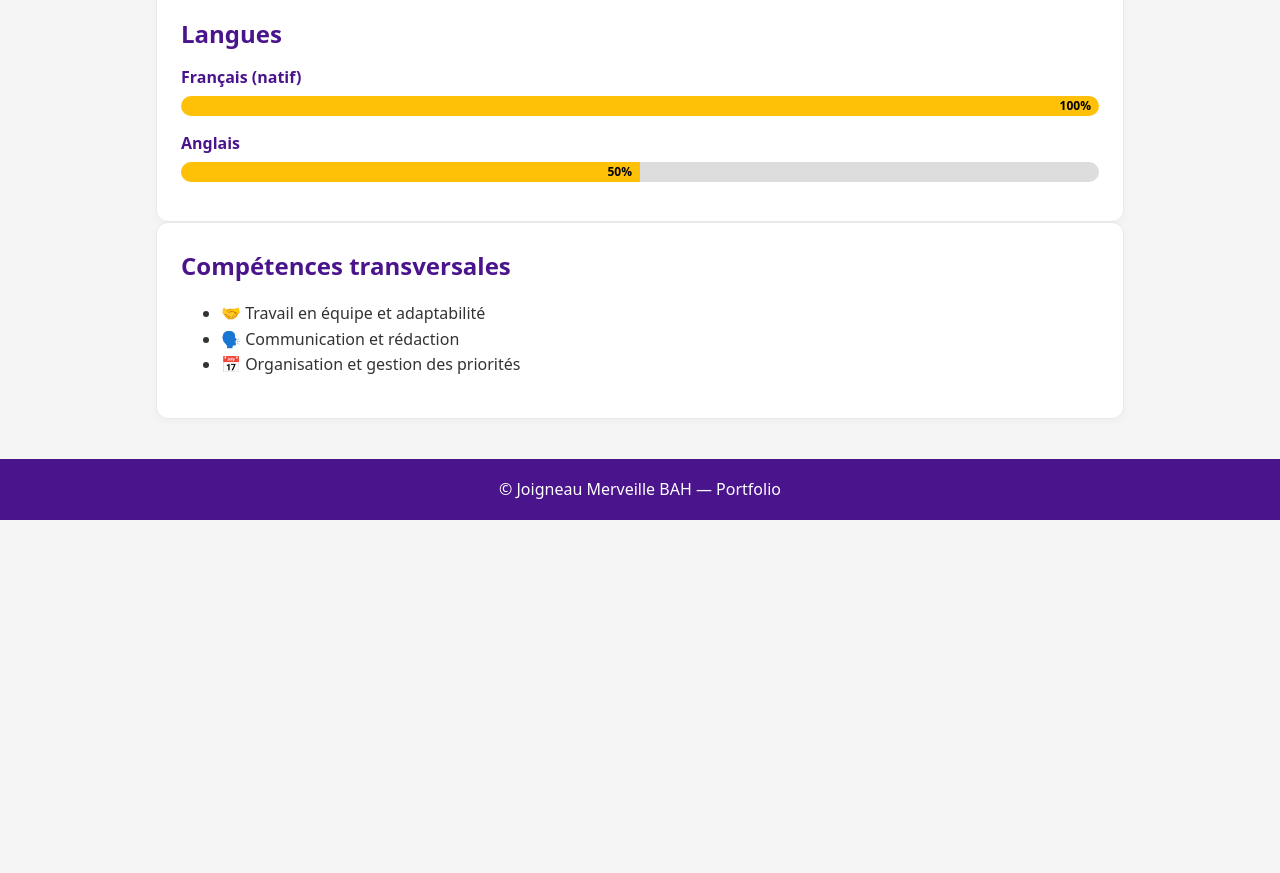
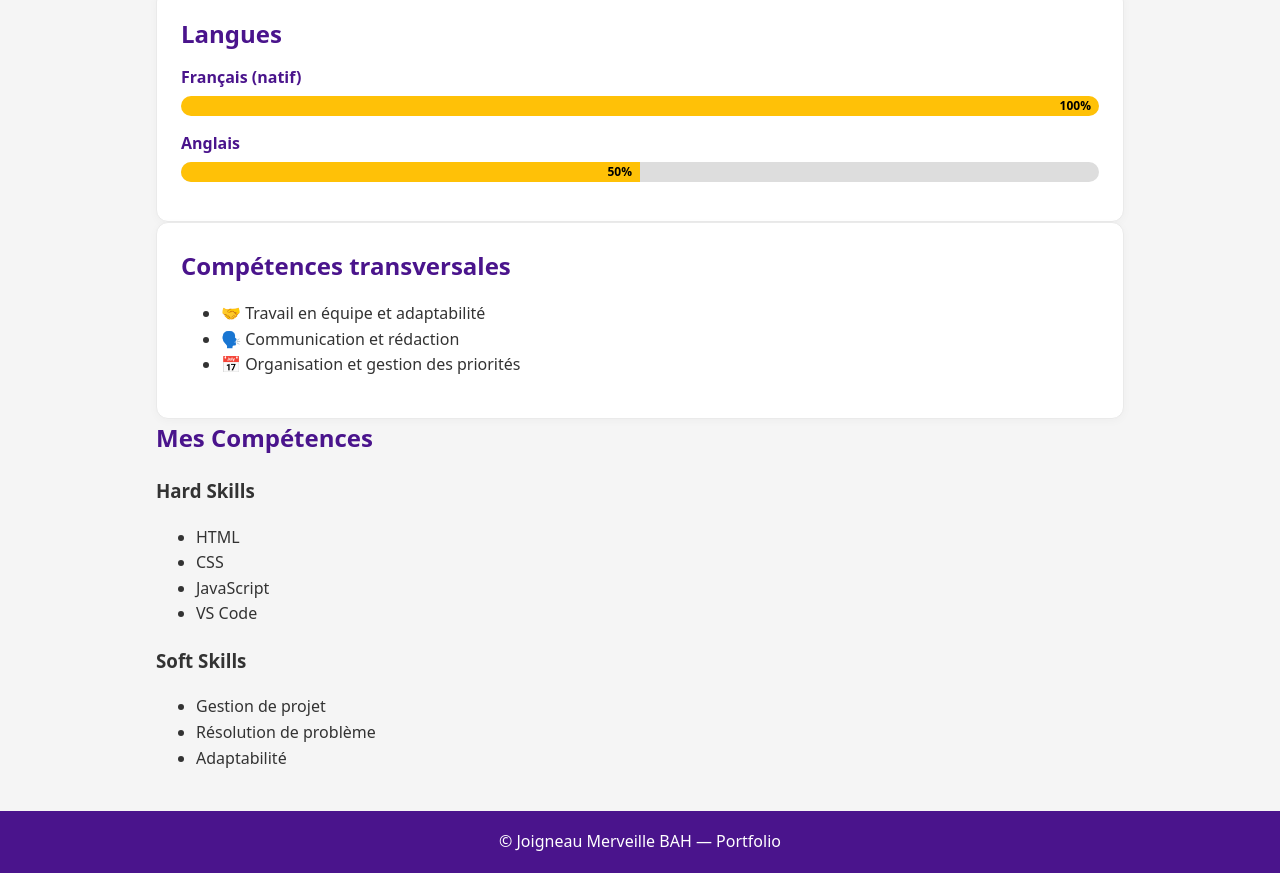
Before and after one commit to mervamy-web/Portfolio, a plain HTML site: page competences.html in a window 1280 px wide. Shown: the part 983-1856 px from the top of the page. Before the commit the page ends 1503 px from the top, so only its background shows below. Drawn offline with Linux system fonts and the light colour scheme.

Commit message:
competences.html

```diff
--- a/competences.html
+++ b/competences.html
@@ -109,6 +109,24 @@
       </ul>
     </section>
 
+    <section id="competences">
+    <h2>Mes Compétences</h2>
+    <div class="skills">
+      <h3>Hard Skills</h3>
+      <ul>
+        <li>HTML</li>
+        <li>CSS</li>
+        <li>JavaScript</li>
+        <li>VS Code</li>
+      </ul>
+      <h3>Soft Skills</h3>
+      <ul>
+        <li>Gestion de projet</li>
+        <li>Résolution de problème</li>
+        <li>Adaptabilité</li>
+      </ul>
+    </div>
+  </section>
   </main>
 
   <footer>
```
